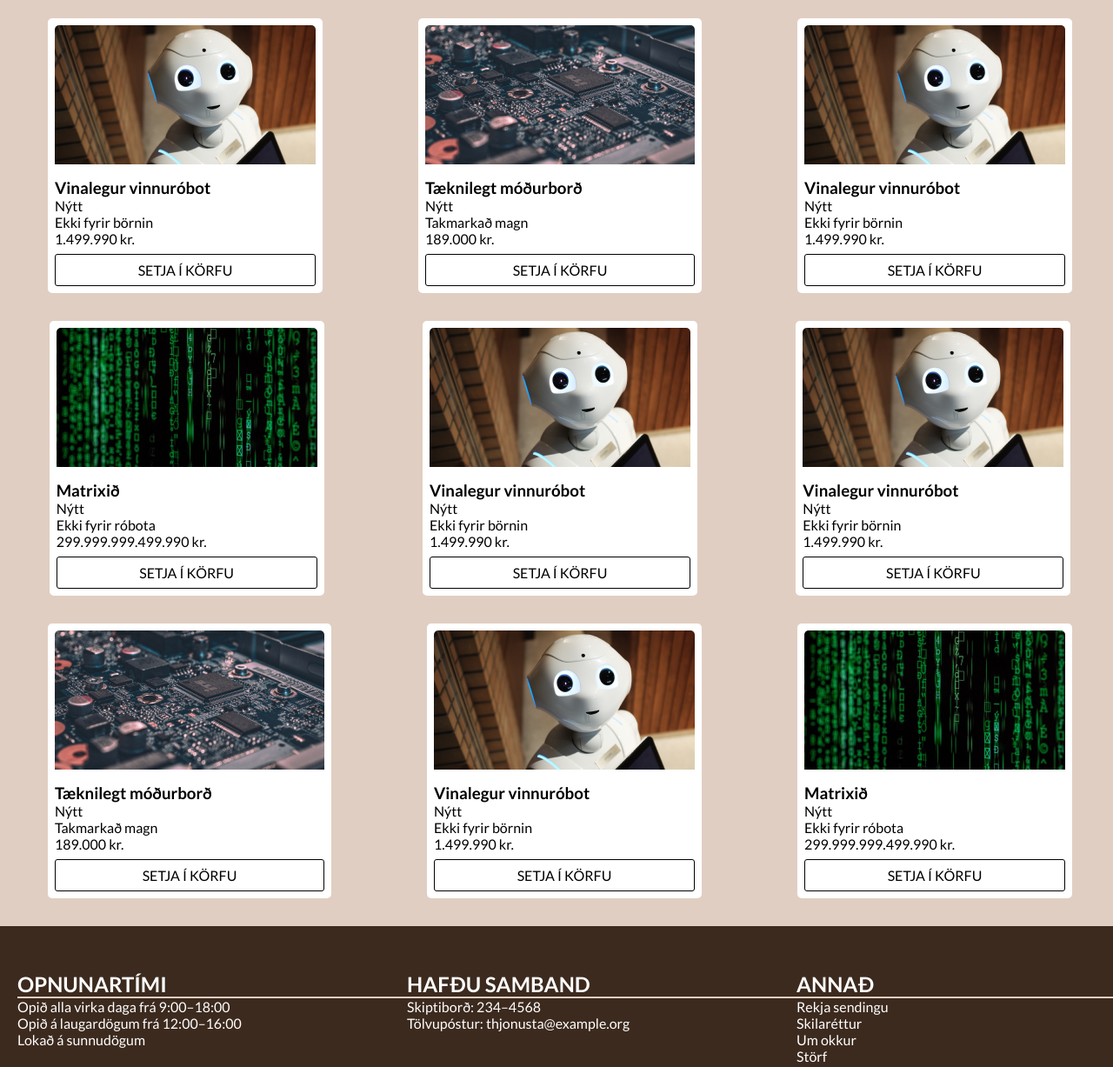
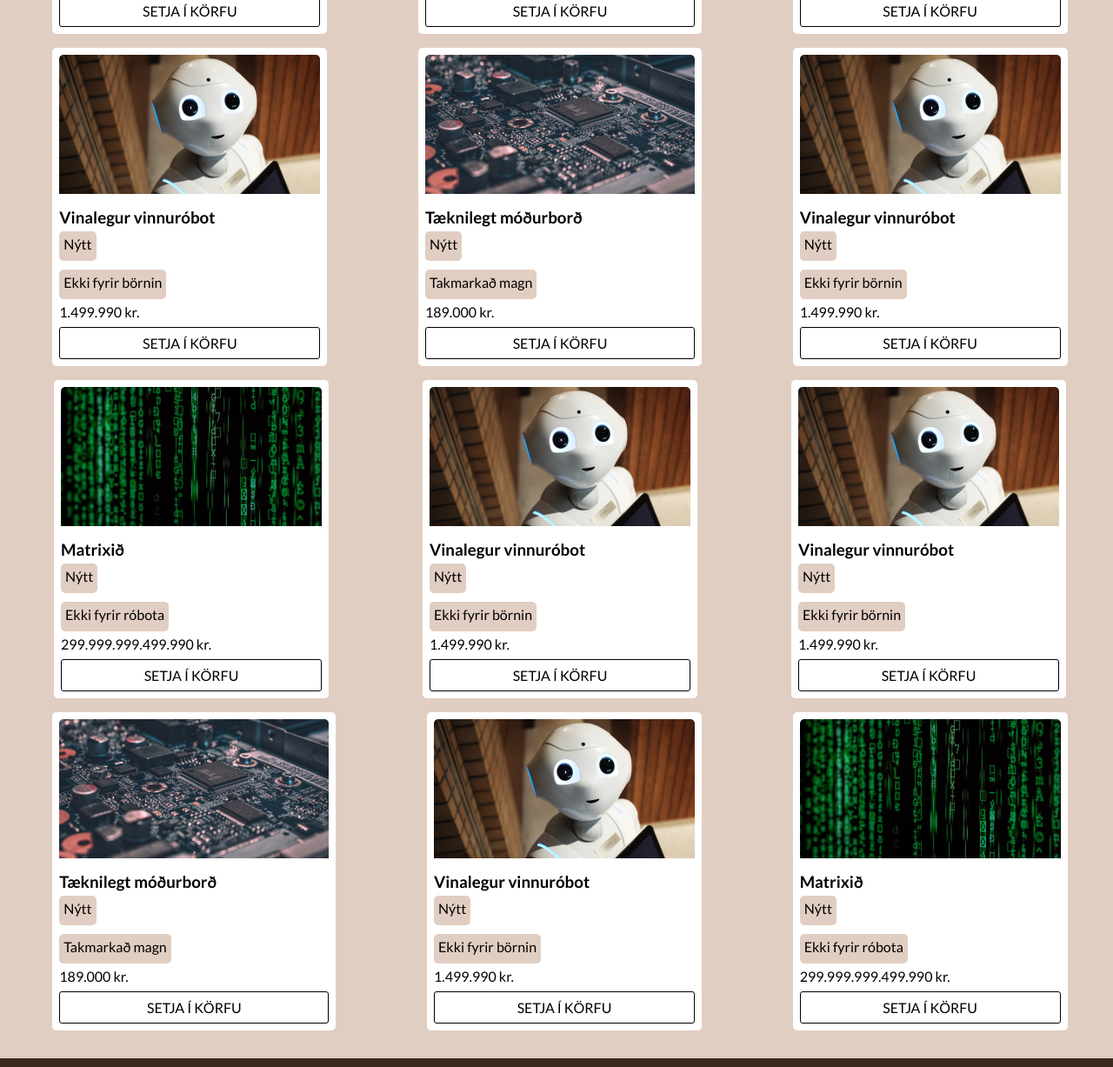
Before and after one commit to BFN03/Hopverk1, a plain HTML site: page Vörulisti.html in a window 1280 px wide. Shown: the part 580-1807 px from the top of the page at 87% size. Drawn offline with Linux system fonts and the light colour scheme.

Commit message:
Tags komið

```diff
--- a/Vörulisti.html
+++ b/Vörulisti.html
@@ -55,7 +55,12 @@
                       <div class="box">
                 <img src="img/Robot.png" alt="vara">
       <h3>Vinalegur vinnuróbot</h3>
-      <p>Nýtt</p><p>Ekki fyrir börnin</p>
+      <div class="tags1">
+      <p>Nýtt</p>
+    </div>
+    <div class="tags2">
+    <p>Ekki fyrir börnin</p>
+  </div>
       <p>1.499.990 kr.</p>
       <div class="buttons">
       <form>SETJA Í KÖRFU</form>
@@ -66,7 +71,12 @@
       <div class="box">
       <img src="img/Motherboard.png" alt="vara">
       <h3>Tæknilegt móðurborð</h3>
-      <p>Nýtt</p><p>Takmarkað magn</p>
+      <div class="tags1">
+      <p>Nýtt</p>
+    </div>
+      <div class="tags1">
+      <p>Takmarkað magn</p>
+    </div>
       <p>189.000 kr.</p>
       <div class="buttons">
       <form>SETJA Í KÖRFU</form>
@@ -77,8 +87,12 @@
   <div class="box">
 <img src="img/Matrix.png" alt="vara">
 <h3>Matrixið</h3>
+<div class="tags1">
 <p>Nýtt</p>
+</div>
+<div class="tags2">
 <p>Ekki fyrir róbota</p>
+</div>
 <p>299.999.999.499.990 kr.</p>
 <div class="buttons">
   <div class="butt">
@@ -91,7 +105,12 @@
       <div class="box">
       <img src="img/Robot.png" alt="vara">
       <h3>Vinalegur vinnuróbot</h3>
-      <p>Nýtt</p><p>Ekki fyrir börnin</p>
+      <div class="tags1">
+      <p>Nýtt</p>
+    </div>
+      <div class="tags1">
+      <p>Ekki fyrir börnin</p>
+    </div>
       <p>1.499.990 kr.</p>
       <div class="buttons">
       <form>SETJA Í KÖRFU</form>
@@ -102,7 +121,12 @@
       <div class="box">
       <img src="img/Motherboard.png" alt="vara">
       <h3>Tæknilegt móðurborð</h3>
-      <p>Nýtt</p><p>Takmarkað magn</p>
+      <div class="tags1">
+        <p>Nýtt</p>
+      </div>
+        <div class="tags1">
+        <p>Takmarkað magn</p>
+      </div>
       <p>189.000 kr.</p>
       <div class="buttons">
       <form>SETJA Í KÖRFU</form>
@@ -113,7 +137,12 @@
       <div class="box">
       <img src="img/Robot.png" alt="vara">
       <h3>Vinalegur vinnuróbot</h3>
-      <p>Nýtt</p><p>Ekki fyrir börnin</p>
+      <div class="tags1">
+        <p>Nýtt</p>
+      </div>
+        <div class="tags1">
+        <p>Ekki fyrir börnin</p>
+      </div>
       <p>1.499.990 kr.</p>
       <div class="buttons">
       <form>SETJA Í KÖRFU</form>
@@ -124,8 +153,12 @@
     <div class="box">
   <img src="img/Matrix.png" alt="vara">
   <h3>Matrixið</h3>
-  <p>Nýtt</p>
-  <p>Ekki fyrir róbota</p>
+  <div class="tags1">
+    <p>Nýtt</p>
+    </div>
+    <div class="tags2">
+    <p>Ekki fyrir róbota</p>
+    </div>
   <p>299.999.999.499.990 kr.</p>
   <div class="buttons">
     <div class="butt">
@@ -138,7 +171,12 @@
       <div class="box">
       <img src="img/Robot.png" alt="vara">
       <h3>Vinalegur vinnuróbot</h3>
-      <p>Nýtt</p><p>Ekki fyrir börnin</p>
+      <div class="tags1">
+        <p>Nýtt</p>
+      </div>
+        <div class="tags1">
+        <p>Ekki fyrir börnin</p>
+      </div>
       <p>1.499.990 kr.</p>
       <div class="buttons">
       <form>SETJA Í KÖRFU</form>
@@ -149,7 +187,12 @@
       <div class="box">
       <img src="img/Robot.png" alt="vara">
       <h3>Vinalegur vinnuróbot</h3>
-      <p>Nýtt</p><p>Ekki fyrir börnin</p>
+      <div class="tags1">
+        <p>Nýtt</p>
+      </div>
+        <div class="tags1">
+        <p>Ekki fyrir börnin</p>
+      </div>
       <p>1.499.990 kr.</p>
       <div class="buttons">
       <form>SETJA Í KÖRFU</form>
@@ -160,7 +203,12 @@
       <div class="box">
       <img src="img/Motherboard.png" alt="vara">
       <h3>Tæknilegt móðurborð</h3>
-      <p>Nýtt</p><p>Takmarkað magn</p>
+      <div class="tags1">
+        <p>Nýtt</p>
+      </div>
+        <div class="tags1">
+        <p>Takmarkað magn</p>
+      </div>
       <p>189.000 kr.</p>
       <div class="buttons">
       <form>SETJA Í KÖRFU</form>
@@ -171,7 +219,12 @@
       <div class="box">
       <img src="img/Robot.png" alt="vara">
       <h3>Vinalegur vinnuróbot</h3>
-      <p>Nýtt</p><p>Ekki fyrir börnin</p>
+      <div class="tags1">
+        <p>Nýtt</p>
+      </div>
+        <div class="tags1">
+        <p>Ekki fyrir börnin</p>
+      </div>
       <p>1.499.990 kr.</p>
       <div class="buttons">
       <form>SETJA Í KÖRFU</form>
@@ -182,8 +235,12 @@
       <div class="box">
     <img src="img/Matrix.png" alt="vara">
     <h3>Matrixið</h3>
-    <p>Nýtt</p>
-    <p>Ekki fyrir róbota</p>
+    <div class="tags1">
+      <p>Nýtt</p>
+      </div>
+      <div class="tags2">
+      <p>Ekki fyrir róbota</p>
+      </div>
     <p>299.999.999.499.990 kr.</p>
     <div class="buttons">
       <div class="butt">
--- a/styles.css
+++ b/styles.css
@@ -13,31 +13,6 @@
   *:before,
   *:after {
     box-sizing: inherit;
-  }
-
-  :root {
-    /* Grunn bilið okkar er 1rem == 16px */
-    --font-base-body-px: 16px;
-    --spacing: 1rem;
-
-    /* Hámarksbreidd á efni */
-    --max-width: 900px;
-
-    /* Border breiddir */
-    --border-small: 1px;
-    --border-large: 8px;
-    --border-radius: 6px;
-
-    /* Litir */
-    --color-gold: #ffe7ae;
-    --color-gold-light: #fff1cf;
-    --color-dark: #2f0505;
-    --color-light: #fff9ee;
-
-    /* Letur stillingar */
-    --font-base-size: 1rem;
-    --font-family-base: 'Lato', sans-serif;
-    --font-family-heading: 'Lato', sans-serif;
   }
 
   /* hjálpar class sem felur sjónrænt en skjálesarar lesa */
@@ -86,7 +61,8 @@
 
   .header {
     display: flex;
-    align-items: center;
+
+
     flex-direction: column;
 
     font-family: var(--font-family-heading);
@@ -95,17 +71,26 @@
     z-index: 1;
 
   }
-  .backg {
+  .backg::before {
+    content: "";
     background-image: url('https://www.intel.com/content/dam/www/central-libraries/us/en/images/2023-08/unsplash-computer-cables-photo-rwd.jpg');
     background-size: cover;
     background-position: bottom;
-    background-repeat: no-repeat;
+    position: absolute;
+    width: 100%;
+    height: 100%;
+    opacity: 0.5;
+    z-index: -1;
+  }
+
+  .backg {
+    position: relative;
+    clip-path: polygon(0% 0%, 100% 0, 100% 85%, 0% 100%);
     height: 565px;
     gap: 10px;
     object-position: 50% 100%;
-    opacity: 0.6;
     width: 100%;
-    clip-path: polygon(0% 0%, 100% 0, 100% 85%, 0% 100%);
+
   }
 
    /* Tilboðsvika */
@@ -113,7 +98,7 @@
     position: absolute;
     width: 930px;
     height: 192px;
-    left: 254px;
+    left: 300px;
     top: 176px;
 
     font-family: 'Lato';
@@ -131,7 +116,7 @@
 position: absolute;
 width: 930px;
 height: 53px;
-left: 254px;
+left: 300px;
 top: 380px;
 
 /* Main heading */
@@ -218,7 +203,7 @@ color: #000000;
   /*** Meginmál ***/
 
   .main {
-    margin: 0 auto;
+
     padding-left: 1rem;
     padding-right: 1rem;
     max-width: 900px;
@@ -250,8 +235,6 @@ color: #000000;
   .footer {
     display:flex;
     justify-content: space-between;
-    margin-top: 0rem;
-    margin-bottom: 0rem;
     padding: 1rem;
     color: #FFFFFF;
     background: #3C2A1E;
@@ -373,11 +356,44 @@ color: #000000;
     display: flex;
     flex-direction: row;
     align-items: flex-start;
-    padding: 0px;
+    padding: 0%;
     gap: 10px;
     border-radius: 5px;
 
   }
+
+  .tags1 {
+    display: inline-block;
+    flex-direction: row;
+    flex-wrap: wrap;
+    align-items: center;
+    padding: 5px;
+    gap: 10px;
+    margin-top: 5px;
+    margin-bottom: 5px;
+    height: 34px;
+    width: max-content;
+    background: #E1CEC2;
+    border-radius: 5px;
+  }
+  .tags2 {
+    display: inline-block;
+    flex-direction: row;
+    flex-wrap: wrap;
+    align-items: center;
+    padding: 5px;
+    gap: 10px;
+    margin-top: 5px;
+    margin-bottom: 5px;
+    height: 34px;
+    width: max-content;
+    background: #E1CEC2;
+    border-radius: 5px;
+
+  }
+
+
+
 
   .footer h2 {
     border-bottom: 2px solid #E1CEC2;
@@ -402,11 +418,8 @@ color: #000000;
   margin-bottom: 2rem;
   display: flex;
   align-items: center;
-padding: 5px
+  padding: 5px
 }
-
-
-
 
   /*** Box! ***/
 
```
Also changed, not shown: index.html (+32 -0 lines).
